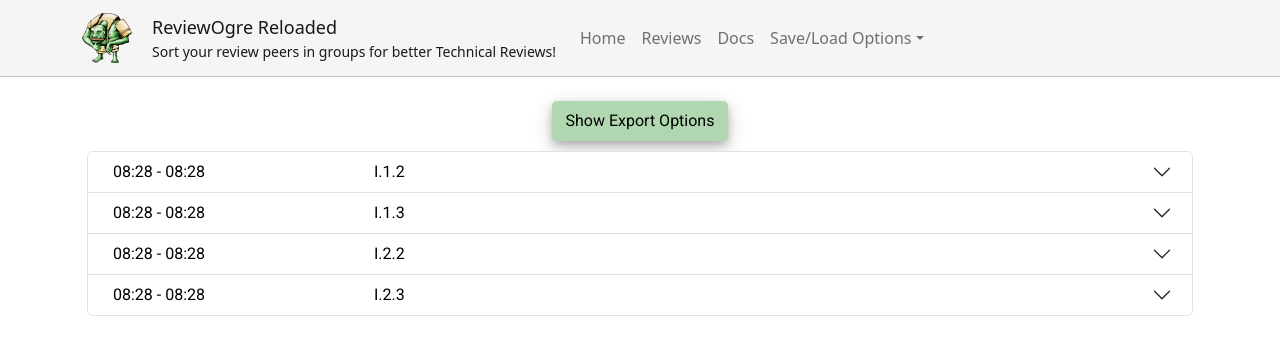
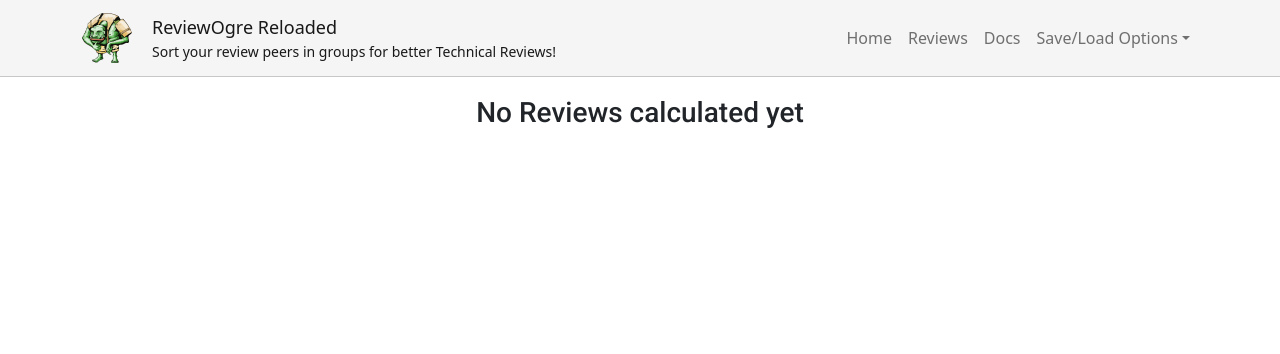
Before and after one commit to RichardWuensch/ReviewOgre, a React (Create React App) app: page /reviews in a window 1280 px wide. Shown: the top 354 px of the page. Built offline with nearby package versions, Linux system fonts and the light colour scheme.

Commit message:
- Changed: Moved NavBar items to the right - Changed: Removed stylings with side effects - Changed: Empty page displayed if no reviews have been calculated

```diff
--- a/src/components/modals/dataImportCheckModal/DataImportCheckModal.css
+++ b/src/components/modals/dataImportCheckModal/DataImportCheckModal.css
@@ -1,7 +1,9 @@
+/***
+
 .modal {
   display: flex;
-  align-items: center; /* Vertikal zentrieren */
-  justify-content: center; /* Horizontal zentrieren */
+  align-items: center;
+  justify-content: center;
   height: 100%;
 }
 
@@ -11,6 +13,8 @@
     display: flex;
     flex-direction: column;
 }
+
+*/
 
 .modal .modal-content{
   flex-grow: 1; /* Nutzt den verfügbaren Platz im Flexbox-Container vollständig aus */
--- a/src/components/resultPage/ResultCalculationPage.js
+++ b/src/components/resultPage/ResultCalculationPage.js
@@ -4,13 +4,22 @@ import ReviewWindow from './reviewWindow/ReviewWindow';
 import React, { useState } from 'react';
 import ExportOptions from './exportOptions/ExportOptions';
 import CustomButton from '../shared/buttons/button/CustomButton';
+import { useRoomSlots } from '../shared/context/RoomSlotContext';
 
 function ResultCalculationPage () {
+  const roomSlots = useRoomSlots();
   const [showExportOptions, setShowExportOptions] = useState(false);
+
+  const hasReviewResults = () => {
+    return [...roomSlots.flatMap((roomSlot) => roomSlot.getRooms())]
+      .filter((room) => room.getReview() !== null)
+      .length;
+  };
 
   return (
       <div className="review-page">
-          <Container>
+          {hasReviewResults()
+            ? <Container>
                   <Row>
                       <Col style={{ maxWidth: '200px' }}>
                           <CustomButton
@@ -24,10 +33,13 @@ function ResultCalculationPage () {
                   <Row>
                       <Col>
                           <ReviewWindow />
-
                       </Col>
                   </Row>
               </Container>
+            : <Container className="d-flex justify-content-center align-items-center">
+                <h3>No Reviews calculated yet</h3>
+              </Container>}
+
           <ExportOptions
             show={showExportOptions}
             onHide={() => setShowExportOptions(false)}
--- a/src/components/shared/navbar/CustomNavbar.js
+++ b/src/components/shared/navbar/CustomNavbar.js
@@ -99,7 +99,7 @@ function CustomNavbar () {
   }
 
   return (
-      <Navbar className={'fixed-top'} expand="lg" style={{ backgroundColor: '#f5f5f5', borderBottom: 'solid rgba(0, 0, 0, 0.19) 1px' }}>
+      <Navbar collapseOnSelect className={'fixed-top'} expand="lg" style={{ backgroundColor: '#f5f5f5', borderBottom: 'solid rgba(0, 0, 0, 0.19) 1px' }}>
           <Container>
               <Navbar.Brand as={ Link } to="/">
                   <div className="d-flex align-items-center">
@@ -112,9 +112,10 @@ function CustomNavbar () {
                       </div>
                   </div>
               </Navbar.Brand>
-              <Navbar.Toggle aria-controls="basic-navbar-nav" />
-              <Navbar.Collapse id="basic-navbar-nav">
-                  <Nav className="me-auto">
+              <Navbar.Toggle aria-controls="responsive-navbar-nav" />
+              <Navbar.Collapse id="responsive-navbar-nav">
+                  <Nav className="me-auto"></Nav>
+                  <Nav>
                       <Nav.Link as={ Link } to="/">Home</Nav.Link>
                       <Nav.Link as={ Link } to="/reviews">Reviews</Nav.Link>
                       <Nav.Link as={ Link } to="/docs">Docs</Nav.Link>
```
Lines whose indentation alone changed are shown as unchanged.
